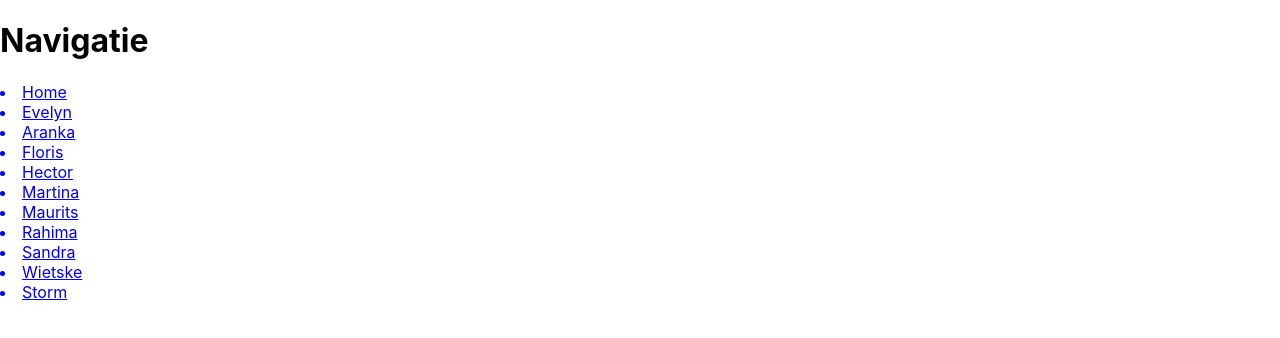
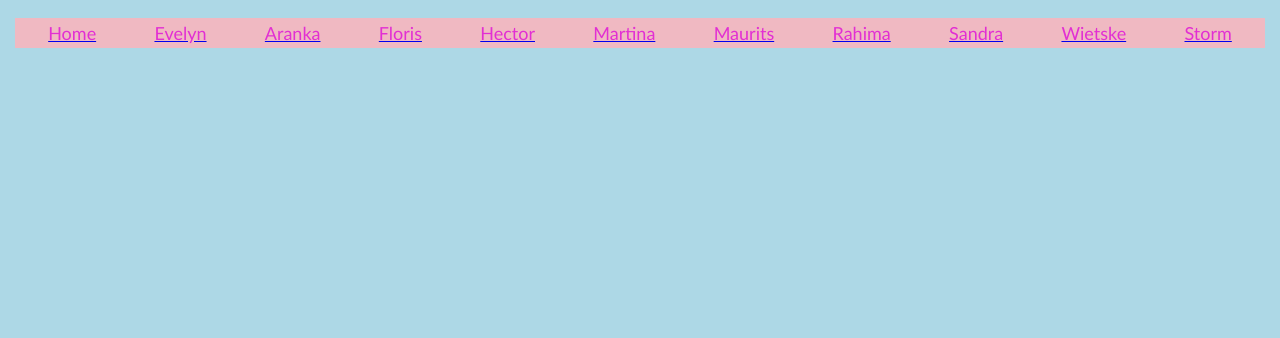
Before and after one commit to wulfert93/eindopdracht-week6, a React (Create React App) app in the folder student-dashboard-wulfert-vlot-feo6/: page / in a window 1280 px wide. Shown: the top 338 px of the page. Built offline with nearby package versions, Linux system fonts and the light colour scheme.

Commit message:
design
algemeen design aangebracht

```diff
--- a/student-dashboard-wulfert-vlot-feo6/src/App.css
+++ b/student-dashboard-wulfert-vlot-feo6/src/App.css
@@ -1,38 +1,24 @@
-.App {
-  text-align: center;
+body{
+    padding-left: 15px;
+    padding-right: 15px;;
+    font-family: 'Gill Sans', 'Gill Sans MT', Calibri, 'Trebuchet MS', sans-serif;
+    background-color: lightblue;
 }
-
-.App-logo {
-  height: 40vmin;
-  pointer-events: none;
+ul{
+    display: flex;
+    justify-content: space-around;
+    background-color: rgb(240, 185, 194);
+    font-size: 18px;
+    padding: 4px;
 }
-
-@media (prefers-reduced-motion: no-preference) {
-  .App-logo {
-    animation: App-logo-spin infinite 20s linear;
-  }
+ul li{
+    color: rgb(226, 47, 211);
+    list-style-type: none;
 }
-
-.App-header {
-  background-color: #282c34;
-  min-height: 100vh;
-  display: flex;
-  flex-direction: column;
-  align-items: center;
-  justify-content: center;
-  font-size: calc(10px + 2vmin);
-  color: white;
+ul li:hover{
+    color: rgb(122, 26, 114);
+    font-size: larger;
 }
-
-.App-link {
-  color: #61dafb;
+.chart{
+    background-color: whitesmoke;
 }
-
-@keyframes App-logo-spin {
-  from {
-    transform: rotate(0deg);
-  }
-  to {
-    transform: rotate(360deg);
-  }
-}
--- a/student-dashboard-wulfert-vlot-feo6/src/components/Dashboard.js
+++ b/student-dashboard-wulfert-vlot-feo6/src/components/Dashboard.js
@@ -15,15 +15,21 @@ class Dashboard extends Component {
                 <h1>Dashboard</h1>
                 <h2>Moeilijkheid</h2>
                 <V.VictoryChart>
-                    <V.VictoryBar data={av}
-                    x="Opdracht"
-                    y="Leuk"/>
-                    </V.VictoryChart>
-                    <h2>Leukheid</h2>
-                    <V.VictoryChart>
-                    <V.VictoryBar data={av}
-                    x="Opdracht"
-                    y="Moeilijk"/>
+                <V.VictoryGroup
+                    offset={10}
+                >
+                    <V.VictoryBar
+
+                        data={av}
+                        x="Opdracht"
+                        y="Leuk"
+                    />
+                    <V.VictoryBar
+
+                        data={av}
+                        x="Opdracht"
+                        y="Moeilijk"/>
+                </V.VictoryGroup>
                 </V.VictoryChart>
             </div>
                 );
--- a/student-dashboard-wulfert-vlot-feo6/src/components/Navbar.js
+++ b/student-dashboard-wulfert-vlot-feo6/src/components/Navbar.js
@@ -10,8 +10,8 @@ class Nav extends Component {
     console.log('navbar present');
     return (
         <div>
-          <h1>Navigatie</h1>
           <Router>
+            <ul>
               <Link to="/Home">
                 <li id="Home">Home</li>
               </Link>
@@ -45,6 +45,7 @@ class Nav extends Component {
               <Link to="/Storm">
                 <li id="Storm">Storm</li>
               </Link>
+            </ul>
           </Router>
         </div>
     )}
--- a/student-dashboard-wulfert-vlot-feo6/src/components/Student.js
+++ b/student-dashboard-wulfert-vlot-feo6/src/components/Student.js
@@ -1,12 +1,14 @@
 import React, {Component} from 'react';
 import * as V from 'victory';
-import average from '../resource/gemiddelden';
 import Grading from '../resource/data';
 
 class Student extends Component{
   constructor(props){
     super(props)
     this.state = {name: props.name};
+  }
+  componentDidMount() {
+
   }
   render(){
     console.log(this.state.name)
@@ -18,11 +20,8 @@ class Student extends Component{
   return (
     <div>
         <h1>Student Component</h1>
-        {this.props.name}
-
-
-
-
+        <h2>{this.props.name}</h2>
+        <div className="chart">
           <V.VictoryChart>
           <V.VictoryBar data={query}
           x="Opdracht"
@@ -37,6 +36,7 @@ class Student extends Component{
           />
           </V.VictoryChart>
         </div>
+    </div>
   )}
 };
 export default Student;
```
Lines whose indentation alone changed are shown as unchanged.
